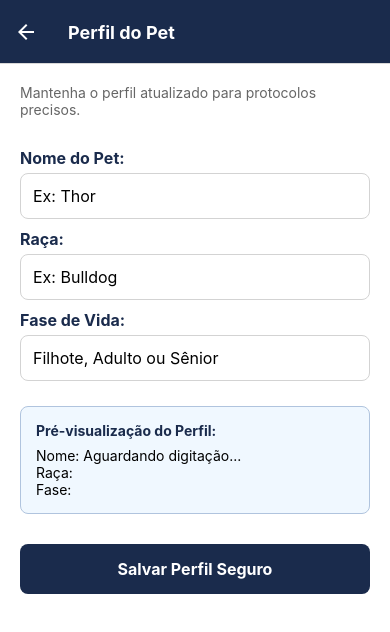
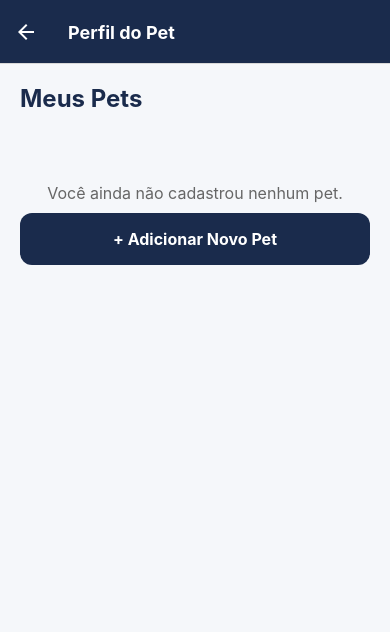
Before and after one commit to ChrisDeSousaFreitas/clyvo-smartcare-sprint1, a React Native app: screen /CadastroPet in a window 390 px wide. Shown: the top 632 px of the page. Built offline with nearby package versions, Linux system fonts and the light colour scheme.

Commit message:
feat: implementacao de multi-perfis de pets e suporte a especies exoticas usando flatlist e JSON local

```diff
--- a/src/screens/CadastroPetScreen.js
+++ b/src/screens/CadastroPetScreen.js
@@ -1,61 +1,276 @@
-import React, { useState } from 'react';
-import { View, Text, TextInput, TouchableOpacity, StyleSheet, Alert } from 'react-native';
+import React, { useState, useEffect } from 'react';
+import {
+  View, Text, TextInput, TouchableOpacity, StyleSheet,
+  Alert, ScrollView, SafeAreaView, FlatList
+} from 'react-native';
 import AsyncStorage from '@react-native-async-storage/async-storage';
 
 export default function CadastroPetScreen() {
+  const [pets, setPets] = useState([]);
+  const [isAdding, setIsAdding] = useState(false);
+
+  // Campos do formulário
   const [nome, setNome] = useState('');
+  const [especie, setEspecie] = useState('Cachorro');
   const [raca, setRaca] = useState('');
   const [faseVida, setFaseVida] = useState('');
 
-  const salvarNoDispositivo = async () => {
-    if (!nome) {
-      Alert.alert('Atenção', 'O nome do pet é obrigatório.');
-      return;
-    }
+  const especiesDisponiveis = [
+    { id: 'Cachorro', icone: '🐶' },
+    { id: 'Gato', icone: '🐱' },
+    { id: 'Ave', icone: '🦜' },
+    { id: 'Réptil', icone: '🦎' },
+    { id: 'Aracnídeo', icone: '🕷️' },
+    { id: 'Roedor', icone: '🐇' }
+  ];
+
+  // Carrega os pets salvos ao abrir a tela
+  useEffect(() => {
+    carregarPets();
+  }, []);
+
+  const carregarPets = async () => {
     try {
-      await AsyncStorage.setItem('@clyvo_nome', nome);
-      await AsyncStorage.setItem('@clyvo_raca', raca);
-      await AsyncStorage.setItem('@clyvo_fase', faseVida);
-      Alert.alert('Sucesso', 'Dados sincronizados!');
+      const petsSalvos = await AsyncStorage.getItem('@clyvo_pets');
+      if (petsSalvos) {
+        setPets(JSON.parse(petsSalvos));
+      }
     } catch (e) {
-      Alert.alert('Erro', 'Falha ao salvar dados.');
+      console.error("Erro ao carregar pets", e);
     }
   };
 
+  const salvarPet = async () => {
+    if (!nome.trim() || !raca.trim() || !faseVida.trim()) {
+      Alert.alert('Atenção', 'Preencha todos os campos para cadastrar seu pet.');
+      return;
+    }
+
+    const novoPet = {
+      id: Date.now().toString(), // Cria um ID único baseado na data
+      nome,
+      especie,
+      raca,
+      faseVida
+    };
+
+    try {
+      const novaLista = [...pets, novoPet];
+      await AsyncStorage.setItem('@clyvo_pets', JSON.stringify(novaLista));
+      setPets(novaLista);
+
+      // Limpa o formulário e fecha a tela de adição
+      setNome('');
+      setRaca('');
+      setFaseVida('');
+      setEspecie('Cachorro');
+      setIsAdding(false);
+
+      Alert.alert('Sucesso', `${nome} entrou para a família Clyvo!`);
+    } catch (e) {
+      Alert.alert('Erro', 'Falha ao salvar os dados.');
+    }
+  };
+
+  const removerPet = async (idRemover) => {
+    try {
+      const listaAtualizada = pets.filter(pet => pet.id !== idRemover);
+      await AsyncStorage.setItem('@clyvo_pets', JSON.stringify(listaAtualizada));
+      setPets(listaAtualizada);
+    } catch (e) {
+      Alert.alert('Erro', 'Não foi possível remover o pet.');
+    }
+  };
+
+  const renderPetCard = ({ item }) => {
+    const iconePet = especiesDisponiveis.find(e => e.id === item.especie)?.icone || '🐾';
+    return (
+      <View style={styles.petCard}>
+        <Text style={styles.petIcon}>{iconePet}</Text>
+        <View style={styles.petInfo}>
+          <Text style={styles.petName}>{item.nome}</Text>
+          <Text style={styles.petDetails}>{item.raca} • {item.faseVida}</Text>
+        </View>
+        <TouchableOpacity onPress={() => removerPet(item.id)} style={styles.deleteBtn}>
+          <Text style={styles.deleteBtnText}>X</Text>
+        </TouchableOpacity>
+      </View>
+    );
+  };
+
   return (
-    <View style={styles.container}>
-      <Text style={styles.instrucao}>Mantenha o perfil atualizado para protocolos precisos.</Text>
+    <SafeAreaView style={styles.container}>
+      {!isAdding ? (
+        <View style={styles.listContainer}>
+          <Text style={styles.headerTitle}>Meus Pets</Text>
 
-      <Text style={styles.label}>Nome do Pet:</Text>
-      <TextInput style={styles.input} value={nome} onChangeText={setNome} placeholder="Ex: Thor" />
+          {pets.length === 0 ? (
+            <Text style={styles.emptyText}>Você ainda não cadastrou nenhum pet.</Text>
+          ) : (
+            <FlatList
+              data={pets}
+              keyExtractor={(item) => item.id}
+              renderItem={renderPetCard}
+              contentContainerStyle={{ paddingBottom: 20 }}
+            />
+          )}
 
-      <Text style={styles.label}>Raça:</Text>
-      <TextInput style={styles.input} value={raca} onChangeText={setRaca} placeholder="Ex: Bulldog" />
+          <TouchableOpacity style={styles.mainBtn} onPress={() => setIsAdding(true)}>
+            <Text style={styles.mainBtnText}>+ Adicionar Novo Pet</Text>
+          </TouchableOpacity>
+        </View>
+      ) : (
+        <ScrollView contentContainerStyle={styles.formContainer}>
+          <View style={styles.formHeader}>
+            <TouchableOpacity onPress={() => setIsAdding(false)}>
+              <Text style={styles.backBtn}>← Voltar</Text>
+            </TouchableOpacity>
+            <Text style={styles.headerTitle}>Novo Integrante</Text>
+          </View>
 
-      <Text style={styles.label}>Fase de Vida:</Text>
-      <TextInput style={styles.input} value={faseVida} onChangeText={setFaseVida} placeholder="Filhote, Adulto ou Sênior" />
+          <Text style={styles.label}>Qual a espécie?</Text>
+          <ScrollView horizontal showsHorizontalScrollIndicator={false} style={styles.speciesScroll}>
+            {especiesDisponiveis.map((esp) => (
+              <TouchableOpacity
+                key={esp.id}
+                style={[styles.speciesBtn, especie === esp.id && styles.speciesBtnActive]}
+                onPress={() => setEspecie(esp.id)}
+              >
+                <Text style={styles.speciesIcon}>{esp.icone}</Text>
+                <Text style={[styles.speciesText, especie === esp.id && styles.speciesTextActive]}>
+                  {esp.id}
+                </Text>
+              </TouchableOpacity>
+            ))}
+          </ScrollView>
 
-      <View style={styles.previewBox}>
-        <Text style={styles.previewTitle}>Pré-visualização do Perfil:</Text>
-        <Text>Nome: {nome || 'Aguardando digitação...'}</Text>
-        <Text>Raça: {raca}</Text>
-        <Text>Fase: {faseVida}</Text>
-      </View>
+          <View style={styles.inputGroup}>
+            <Text style={styles.label}>Nome do Pet</Text>
+            <TextInput style={styles.input} value={nome} onChangeText={setNome} placeholder="Ex: Thor" />
+          </View>
 
-      <TouchableOpacity style={styles.btnSalvar} onPress={salvarNoDispositivo}>
-        <Text style={styles.btnText}>Salvar Perfil Seguro</Text>
-      </TouchableOpacity>
-    </View>
+          <View style={styles.inputGroup}>
+            <Text style={styles.label}>Raça ou Variação</Text>
+            <TextInput style={styles.input} value={raca} onChangeText={setRaca} placeholder="Ex: Tarântula Golias" />
+          </View>
+
+          <View style={styles.inputGroup}>
+            <Text style={styles.label}>Fase de Vida</Text>
+            <TextInput style={styles.input} value={faseVida} onChangeText={setFaseVida} placeholder="Filhote, Adulto ou Sênior" />
+          </View>
+
+          <TouchableOpacity style={styles.saveBtn} onPress={salvarPet}>
+            <Text style={styles.saveBtnText}>Salvar Perfil Seguro</Text>
+          </TouchableOpacity>
+        </ScrollView>
+      )}
+    </SafeAreaView>
   );
 }
 
 const styles = StyleSheet.create({
-  container: { flex: 1, padding: 20, backgroundColor: '#FFF' },
-  instrucao: { fontSize: 14, color: '#666', marginBottom: 20 },
-  label: { fontSize: 16, fontWeight: 'bold', color: '#1A2B4C', marginTop: 10 },
-  input: { borderWidth: 1, borderColor: '#D3D3D3', borderRadius: 8, padding: 12, marginTop: 5, fontSize: 16 },
-  previewBox: { marginTop: 25, padding: 15, backgroundColor: '#F0F8FF', borderRadius: 8, borderWidth: 1, borderColor: '#B0C4DE' },
-  previewTitle: { fontWeight: 'bold', color: '#1A2B4C', marginBottom: 8 },
-  btnSalvar: { backgroundColor: '#1A2B4C', padding: 15, borderRadius: 8, marginTop: 30, alignItems: 'center' },
-  btnText: { color: '#FFF', fontWeight: 'bold', fontSize: 16 }
+  container: { flex: 1, backgroundColor: '#F5F7FA' },
+  listContainer: { flex: 1, padding: 20 },
+  headerTitle: { fontSize: 24, fontWeight: 'bold', color: '#1A2B4C', marginBottom: 20 },
+  emptyText: { color: '#666', textAlign: 'center', marginTop: 50, fontSize: 16 },
+
+  // Cards da Lista
+  petCard: {
+    backgroundColor: '#FFF',
+    padding: 16,
+    borderRadius: 12,
+    flexDirection: 'row',
+    alignItems: 'center',
+    marginBottom: 12,
+    shadowColor: '#000',
+    shadowOffset: { width: 0, height: 2 },
+    shadowOpacity: 0.05,
+    shadowRadius: 4,
+    elevation: 2,
+  },
+  petIcon: { fontSize: 30, marginRight: 15 },
+  petInfo: { flex: 1 },
+  petName: { fontSize: 18, fontWeight: 'bold', color: '#1A2B4C' },
+  petDetails: { fontSize: 14, color: '#666', marginTop: 4 },
+  deleteBtn: { padding: 10 },
+  deleteBtnText: { color: '#FF6B6B', fontWeight: 'bold', fontSize: 16 },
+
+  mainBtn: {
+    backgroundColor: '#1A2B4C',
+    padding: 16,
+    borderRadius: 12,
+    alignItems: 'center',
+    marginTop: 10,
+  },
+  mainBtnText: {
+    color: '#FFF',
+    fontWeight: 'bold',
+    fontSize: 16,
+  },
+  formContainer: {
+    padding: 20,
+  },
+  formHeader: {
+    flexDirection: 'row',
+    alignItems: 'center',
+    justifyContent: 'space-between',
+    marginBottom: 20,
+  },
+  backBtn: {
+    color: '#1A2B4C',
+    fontSize: 16,
+  },
+  speciesScroll: {
+    marginBottom: 20,
+  },
+  speciesBtn: {
+    backgroundColor: '#E9EEF5',
+    paddingVertical: 10,
+    paddingHorizontal: 14,
+    borderRadius: 10,
+    marginRight: 10,
+    alignItems: 'center',
+  },
+  speciesBtnActive: {
+    backgroundColor: '#1A2B4C',
+  },
+  speciesIcon: {
+    fontSize: 20,
+  },
+  speciesText: {
+    marginTop: 6,
+    fontSize: 12,
+    color: '#1A2B4C',
+  },
+  speciesTextActive: {
+    color: '#FFF',
+  },
+  inputGroup: {
+    marginBottom: 16,
+  },
+  label: {
+    fontSize: 14,
+    color: '#1A2B4C',
+    marginBottom: 8,
+    fontWeight: '600',
+  },
+  input: {
+    backgroundColor: '#FFF',
+    borderRadius: 10,
+    padding: 14,
+    borderWidth: 1,
+    borderColor: '#E3E7EE',
+  },
+  saveBtn: {
+    backgroundColor: '#1A2B4C',
+    padding: 16,
+    borderRadius: 12,
+    alignItems: 'center',
+    marginTop: 10,
+  },
+  saveBtnText: {
+    color: '#FFF',
+    fontWeight: 'bold',
+    fontSize: 16,
+  },
 });
```
